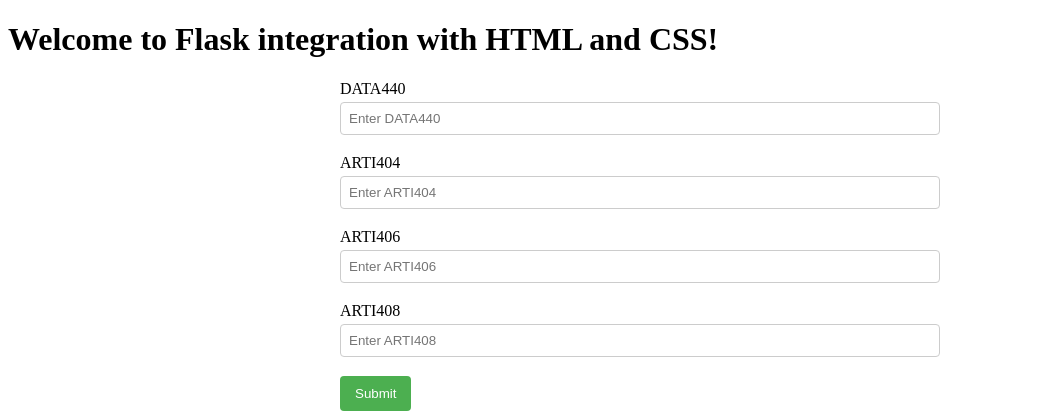
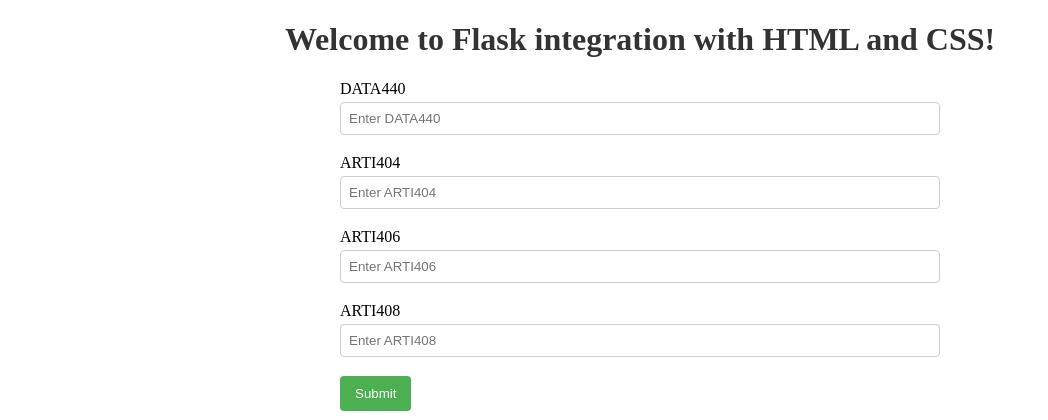
Before and after one commit to Franmeza/flask-introduction, a Flask app: template templates/index.html in a window 1280 px wide. Shown: the top 420 px of the page, without its empty margins (0-1048 px from the left). Run offline with Flask 3, Linux system fonts and the light colour scheme; the template is opened without the code that fills it, so the values that code supplies are empty.

Commit message:
add styles for h1 in the index template

```diff
--- a/static/styles.css
+++ b/static/styles.css
@@ -1,3 +1,7 @@
+h1 {
+  text-align: center;
+  color: #333;
+}
 form {
   max-width: 600px;
   margin: 0 auto;
```
